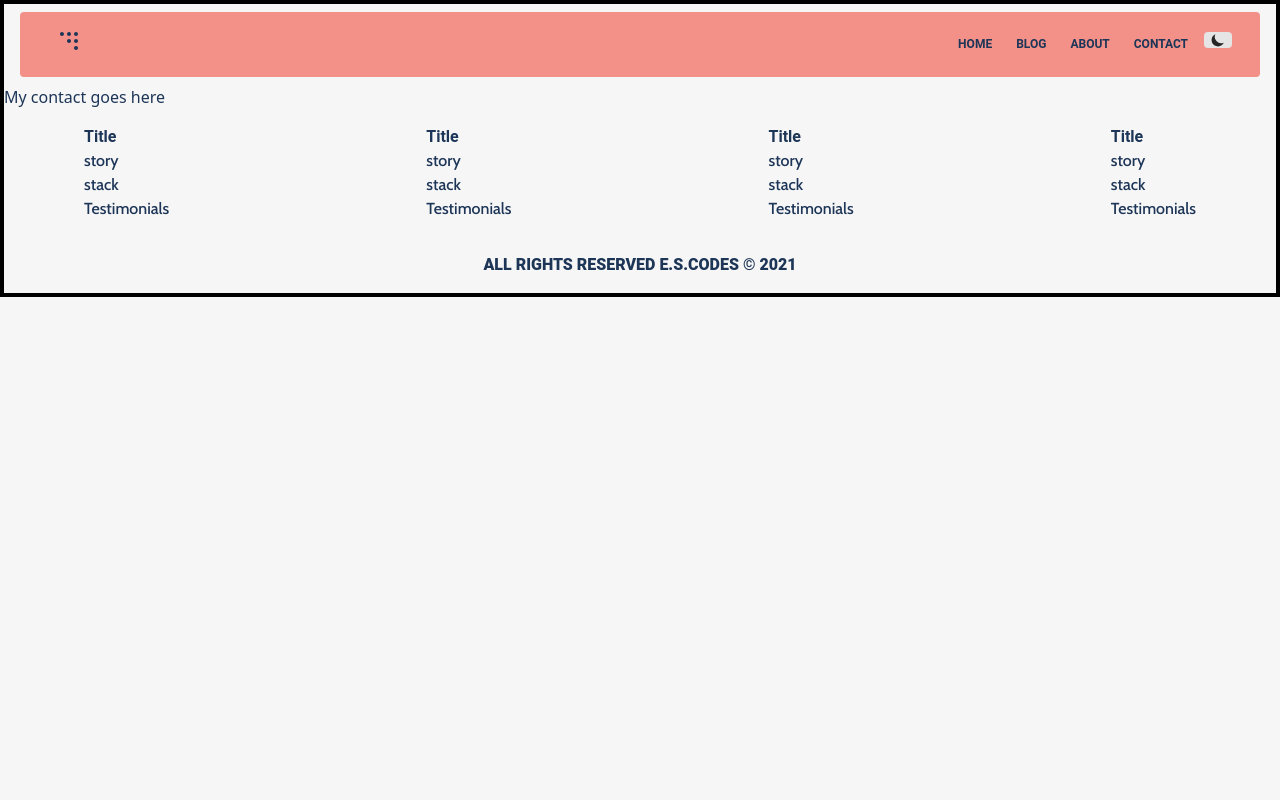
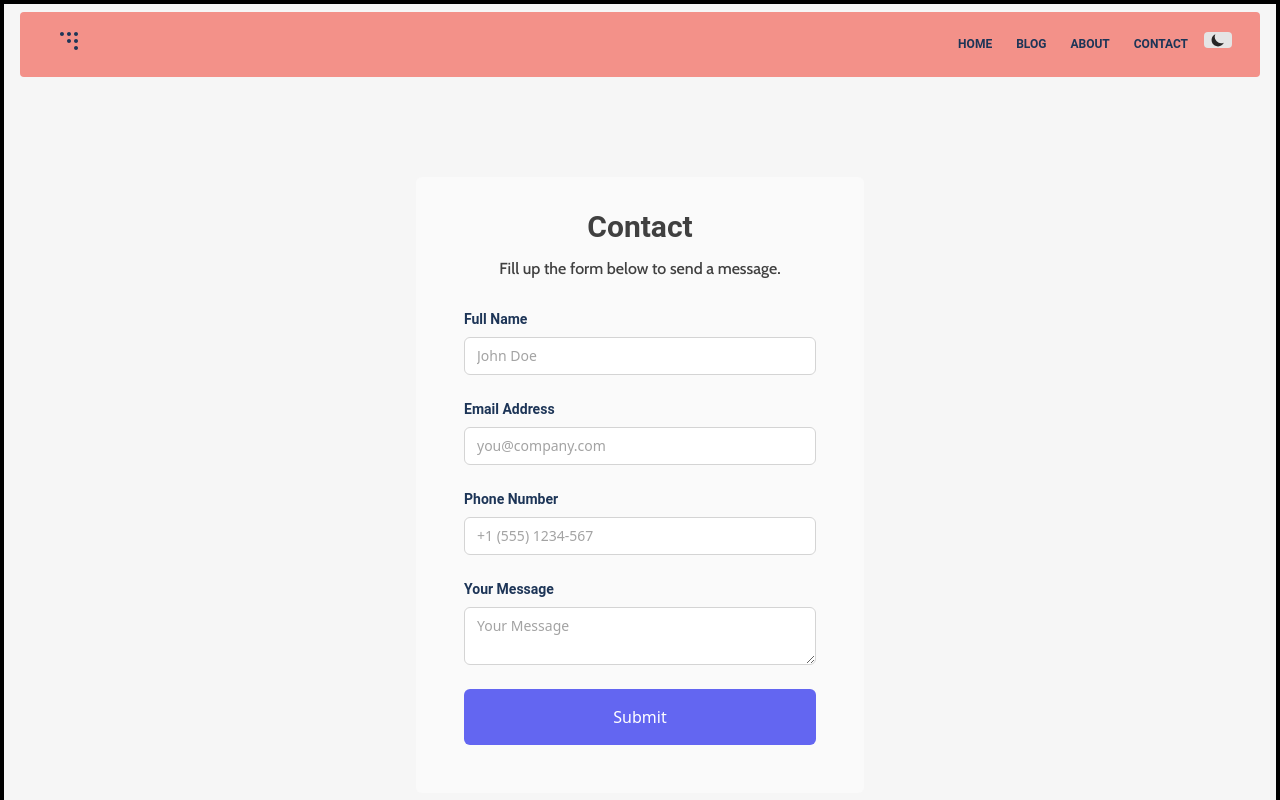
Before and after one commit to enyelsequeira/next-tailwind-blog, a Next.js app: page /contact in a window 1280 px wide. Shown: the top 800 px of the page. Built offline with nearby package versions, Linux system fonts and the light colour scheme; what @tailwindcss/typography would draw is missing.

Commit message:
form done

```diff
--- a/components/form/form.tsx
+++ b/components/form/form.tsx
@@ -0,0 +1,111 @@
+import { useFormik } from 'formik';
+import React from 'react';
+import * as Yup from 'yup';
+import { emailSend, errorClasses, inputClasses, labelClasses } from '../../helpers/emailSender';
+
+
+const Form = () => {
+  const formik = useFormik({
+    initialValues: {
+      firstName: '',
+      email: '',
+      phone: "",
+      message: ""
+    },
+    validationSchema: Yup.object({
+      firstName: Yup.string()
+        .max(15, 'Must be 15 characters or less')
+        .required('Required'),
+
+      email: Yup.string().email('Invalid email address').required('Required'),
+      phone: Yup.number()
+        .integer()
+        .typeError('Please enter a valid phone number')
+        .required('Required'),
+      message: Yup.string().min(12, "Please write at least 12").required("Please write a message")
+    }),
+    onSubmit: values => {
+      const res = JSON.stringify(values, null, 2)
+      emailSend(res)
+      formik.resetForm()
+    },
+  });
+  return (
+    <div className="flex items-center min-h-screen">
+      <div className="container mx-auto">
+        <div className="max-w-md mx-auto my-10 bg-gray-50 dark:bg-nav-dark  p-5 rounded-md shadow-sm">
+          <div className="text-center">
+            <h1 className="my-3 text-3xl font-semibold text-gray-700 dark:text-gray-200 font-display">Contact </h1>
+            <p className="text-gray-700 dark:text-words-dark font-body">Fill up the form below to send  a message.</p>
+          </div>
+          <div className="m-7">
+            <form onSubmit={formik.handleSubmit} id="form">
+
+              <div className="mb-6">
+                <label className={labelClasses}>Full Name</label>
+                <input placeholder="John Doe" required className={inputClasses}
+                  id="firstName"
+                  name="firstName"
+                  type="text"
+                  {...formik.getFieldProps('firstName')}
+                />
+                {formik.touched.firstName && formik.errors.firstName ? (
+                  <div className={errorClasses}>{formik.errors.firstName}</div>
+                ) : null}
+              </div>
+
+
+              <div className="mb-6">
+                <label className={labelClasses}>Email Address</label>
+                <input placeholder="you@company.com" required className={inputClasses}
+                  id="email"
+                  name="email"
+                  type="email"
+                  {...formik.getFieldProps('email')}
+
+                />
+                {formik.touched.email && formik.errors.email ? (
+                  <div className={errorClasses}>{formik.errors.email}</div>
+                ) : null}
+              </div>
+
+
+              <div className="mb-6">
+
+                <label className={labelClasses}>Phone Number</label>
+                <input placeholder="+1 (555) 1234-567" required className={inputClasses}
+                  id="phone"
+                  name="phone"
+                  type="text"
+                  {...formik.getFieldProps('phone')}
+                />
+
+                {formik.touched.phone && formik.errors.phone ? (
+                  <div className={errorClasses}>{formik.errors.phone}</div>
+                ) : null}
+              </div>
+
+              <div className="mb-6">
+                <label className={labelClasses}>Your Message</label>
+
+                <textarea placeholder="Your Message" className={inputClasses} required
+                  id="message"
+                  name="message"
+                  {...formik.getFieldProps('message')}
+
+                />
+                {formik.touched.message && formik.errors.message ? (
+                  <div className={errorClasses}>{formik.errors.message}</div>
+                ) : null}
+              </div>
+
+              <button type="submit"  className="w-full px-3 py-4 text-white bg-indigo-500 rounded-md focus:bg-indigo-600 focus:outline-none">Submit</button>
+            </form>
+          </div>
+        </div>
+      </div>
+    </div>
+  )
+}
+
+export default Form
--- /dev/null
+++ b/helpers/emailSender.tsx
@@ -0,0 +1,44 @@
+import * as emailjs from 'emailjs-com';
+
+interface templateParams{
+  firstName: string,
+    email: string
+    phone: number
+    message: string
+}
+export const emailSend = (objectEmail) => {
+  const emailData = JSON.parse(objectEmail);
+  const {
+    firstName,
+    email,
+    phone,
+    message,
+  } = emailData;
+
+  const service_id = 'service_16pspkp';
+  const template_id = 'template_lk4f9zg';
+  const user_id = 'user_BZ6TELUu4kYqjUYYqHzta';
+
+  let templateParams:templateParams = {
+    firstName,
+    email,
+    phone,
+    message,
+  };
+
+  emailjs.send(service_id, template_id, templateParams, user_id).then(
+    function (response) {
+      alert('your message has been sent, Thank you!');
+      // console.log('SUCCESS!', response.status, response.text);
+    },
+    function (error) {
+      console.log('FAILED...', error);
+    }
+  );
+};
+
+export const inputClasses = `w-full px-3 py-2  border border-gray-300 rounded-md focus:outline-none focus:ring focus:ring-indigo-100 focus:border-indigo-300 dark:text-white  dark:border-gray-600  dark:focus:border-gray-500 mt-1 focus:ring-indigo-500 focus:border-indigo-500 block w-full shadow-sm sm:text-sm `
+
+export const labelClasses = "block mb-2 text-sm font-semibold font-display text-words-light dark:text-words-dark"
+
+export const errorClasses ="text-red-400 text-lg"
--- a/package.json
+++ b/package.json
@@ -11,6 +11,8 @@
     "@contentful/rich-text-react-renderer": "^14.1.2",
     "@tailwindcss/typography": "^0.4.0",
     "date-fns": "^2.16.1",
+    "emailjs-com": "^2.6.4",
+    "formik": "^2.2.6",
     "framer-motion": "^3.2.1",
     "graphql": "^15.5.0",
     "graphql-request": "^3.4.0",
@@ -31,7 +33,8 @@
     "remark-code-titles": "^0.1.1",
     "remark-html": "^13.0.1",
     "remark-prism": "^1.3.5",
-    "remark-slug": "^6.0.0"
+    "remark-slug": "^6.0.0",
+    "yup": "^0.32.9"
   },
   "devDependencies": {
     "@tailwindcss/jit": "^0.1.7",
--- a/pages/contact.tsx
+++ b/pages/contact.tsx
@@ -1,10 +1,11 @@
 import React from 'react'
+import Form from '../components/form/form'
 
 const Contact = () => {
   return (
-    <div>
-      My contact goes here
-    </div>
+    <>
+      <Form/>
+    </>
   )
 }
 
--- a/styles/global.css
+++ b/styles/global.css
@@ -28,7 +28,13 @@ body {
   margin: 0;
 }
 
-
+input:-webkit-autofill,
+input:-webkit-autofill:hover,
+input:-webkit-autofill:focus,
+input:-webkit-autofill:active
+{
+ -webkit-box-shadow: 0 0 0 30px rgb(221, 194, 194) inset !important;
+}
 
 @tailwind base;
 @tailwind components;
```
Also changed, not shown: 1 other file (tests, documents, lock files or other folders).
